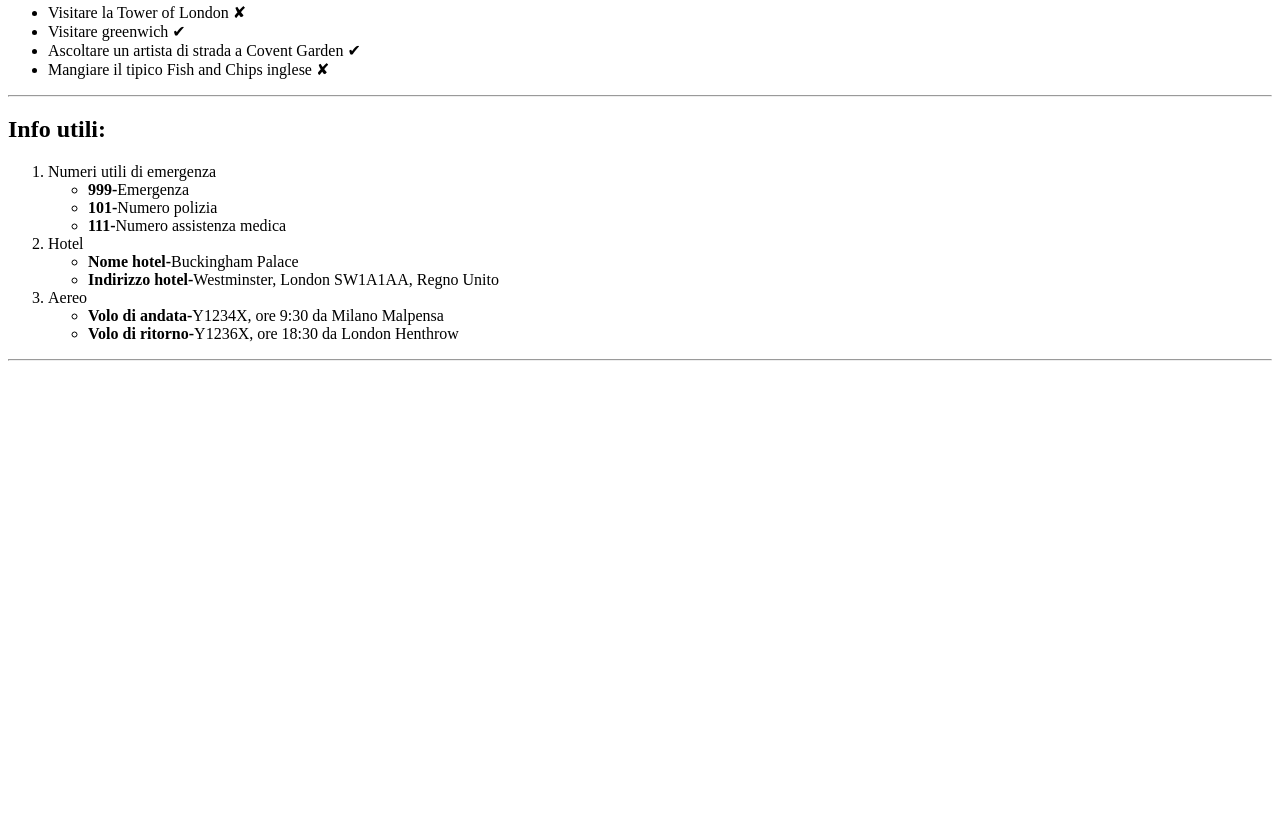
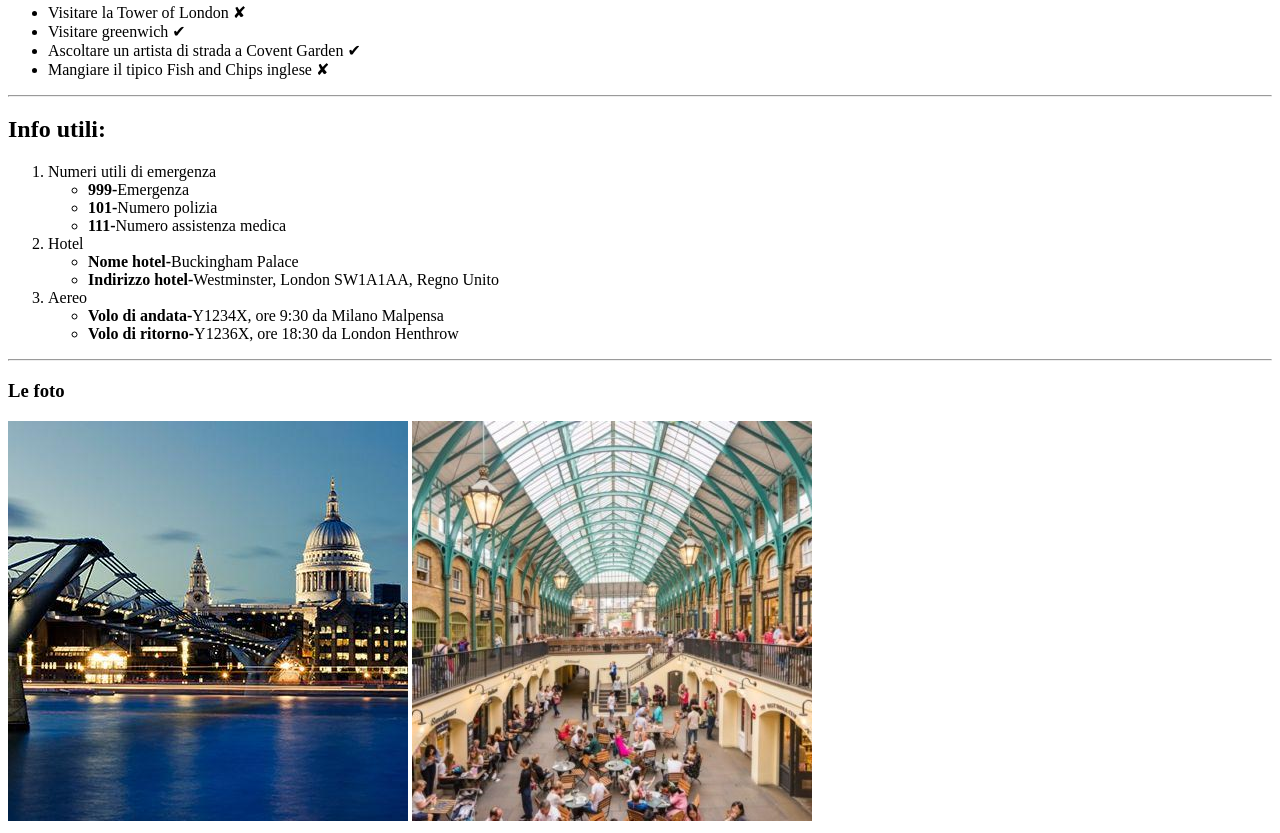
Before and after one commit to EliaMagris/html-london-trip, a plain HTML site: page index.html in a window 1280 px wide. Shown: the part 949-1782 px from the top of the page. Before the commit the page ends 1318 px from the top, so only its background shows below. Drawn offline with Linux system fonts and the light colour scheme.

Commit message:
photo of the trip

```diff
--- a/index.html
+++ b/index.html
@@ -100,6 +100,11 @@
       <hr>
   </main>
 
+  <footer>
+     <h3>Le foto</h3>
 
+     <img src="img/london-400x400-compressor_0.jpg" alt="tower bridge">
+     <img src="img/London-Wider-Area-e1597319992670-400x400.jpg" alt="London place">
+  </footer>
 </body>
 </html>
```
